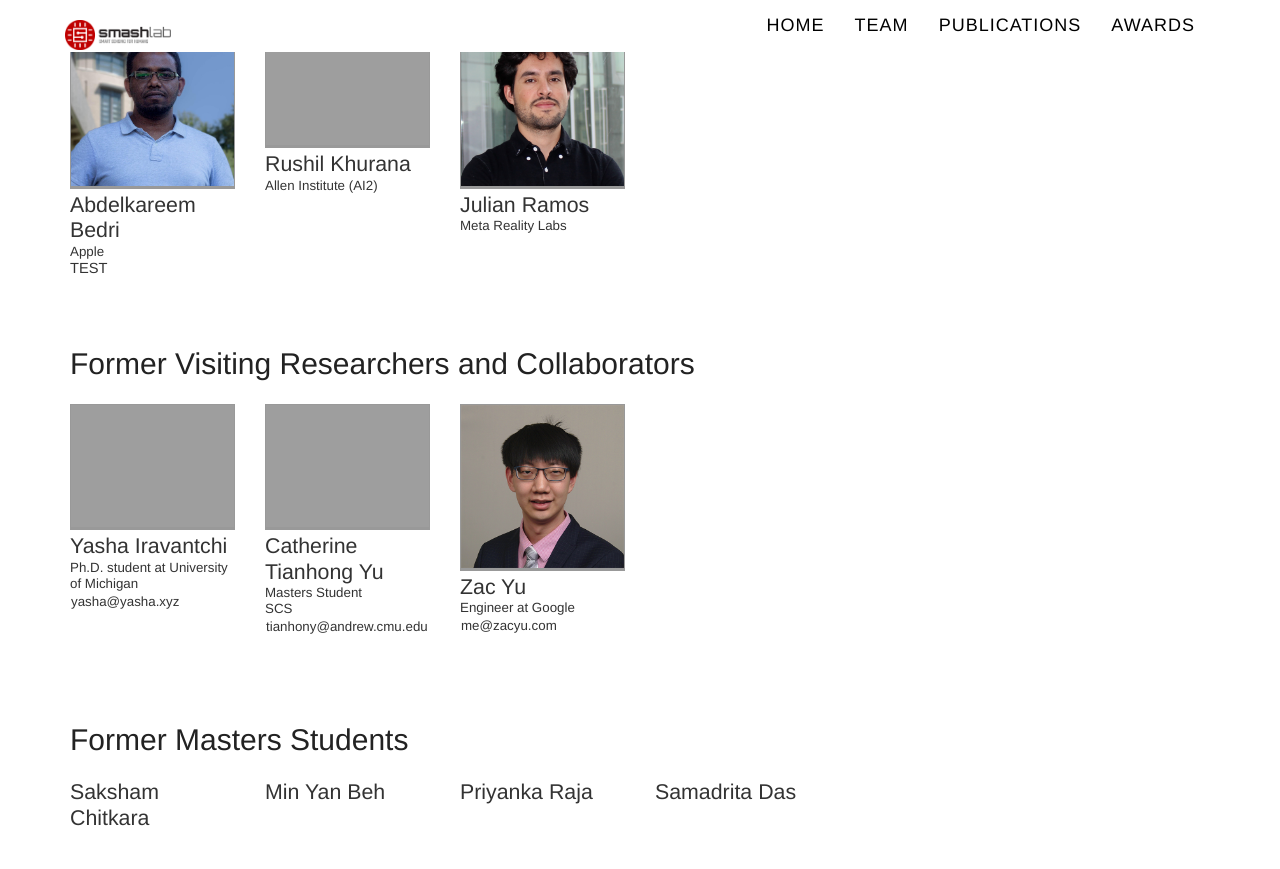
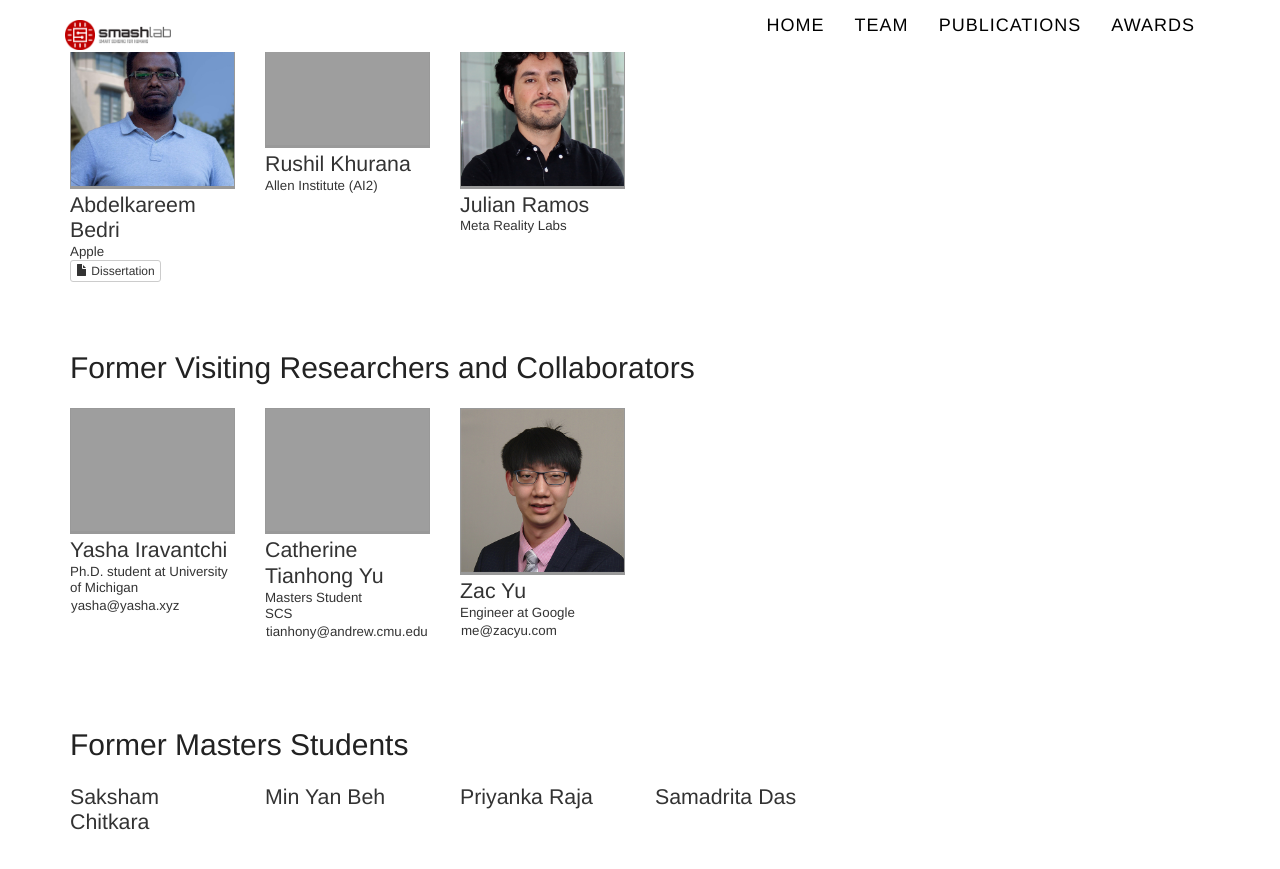
Before and after one commit to cmusmashlab/cmusmashlab.github.io, a Jekyll site: the page built from members/index.html, in a window 1280 px wide and 900 px high, scrolled down 1252 px. Shown: the top 869 px of the window. Built offline with Jekyll 4.4.1, drawn with Linux system fonts in a browser that asks for light colours; nearby versions of some CDN libraries; some web fonts are replaced.

Commit message:
Added Bedri's dissertation and initial code to link it

```diff
--- a/members/index.html
+++ b/members/index.html
@@ -76,7 +76,9 @@ redirect_from: /people
     <div class="details">
       <div class="name">{% if member.website == nil %}{{ member.name }}{% else %}<a href="{{ member.website }}">{{ member.name }}</a>{% endif %}</div>
       <div class="affiliation">{% if member.affiliation != nil %}{{ member.affiliation }}{% endif %}</div>
-      <div class="dissertation">{% if member.dissertation != nil%}{{ member.dissertation}}{% endif %}</div>
+      <div class="dissertation">{% if member.dissertation %}<a href="{{ site.url }}{{ member.dissertation }}" class="btn btn-default btn-xs" aria-label="Download PDF">
+          <span class="glyphicon glyphicon-file" aria-hidden="true"></span> Dissertation
+        </a>{% endif %}</div>
     </div>
   </div>
 {% endfor %}
```
Also changed, not shown: 1 other file.
